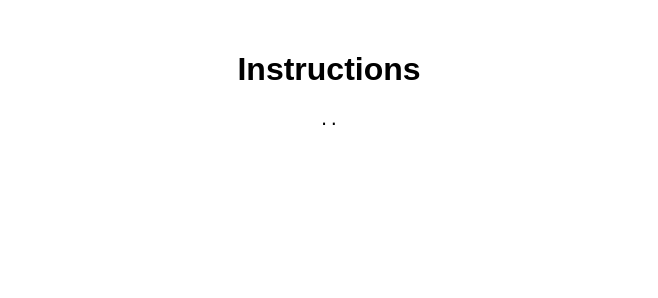
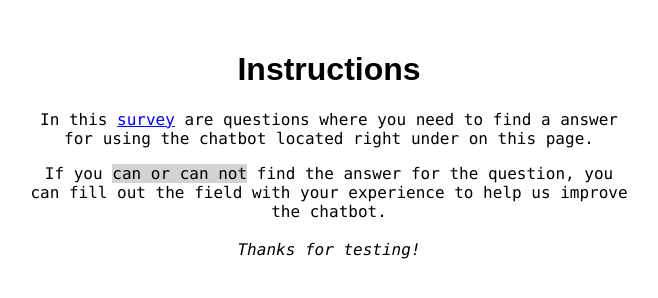
Before and after one commit to Grunkhead/bastionchatbot, a plain HTML site: page english.html in a window 1280 px wide. Shown: the whole page, without its empty margins (311-969 px from the left). Drawn offline with nearby package versions, Linux system fonts and the light colour scheme.

Commit message:
Added the test including link to Google Form

```diff
--- a/english.html
+++ b/english.html
@@ -12,6 +12,10 @@
 
       h1, h2, h3, h4, h5 {
         font-family: Arial, Helvetica, sans-serif;
+      }
+
+      p {
+          max-width: 600px;
       }
     </style>
 
@@ -30,10 +34,19 @@
   <body>
 
     <div style="margin-top: 30px; display: flex; justify-content: center;">
-      <div style="text-align: center;">
-        <h1>Instructions</h1>
-        <p>..</p>
-      </div>
+        <div style="text-align: center;">
+            <h1>Instructions</h1>
+            <p>
+            In this <a target="_blank" href="https://forms.gle/njap4pzuRdoA6nUt6">survey</a> are questions where you need to find a answer for using the chatbot located right under on this page.
+            </p>
+            <p>
+            If you <span style="background-color: lightgray;">can or can not</span> find the answer for the question, you can fill out the field with your experience to help us improve the chatbot.
+
+            <br><br>
+
+            <i>Thanks for testing!</i>
+            </p>
+        </div>
     </div>
 
     <script src="https://www.gstatic.com/dialogflow-console/fast/messenger/bootstrap.js?v=1"></script>
```
Also changed, not shown: dutch.html (+17 -4 lines).
